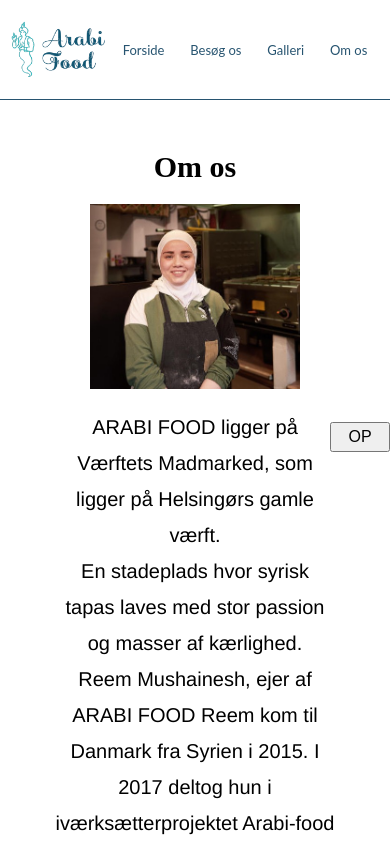
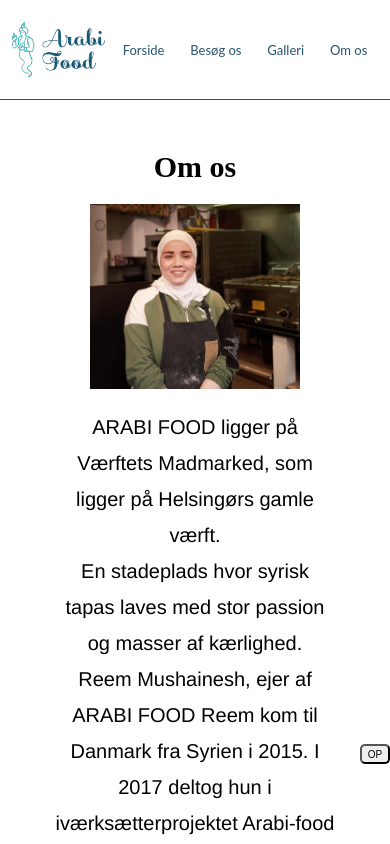
Before and after one commit to rufaidaju/ArabiFoodTapas, a React (Create React App) app: page /about in a window 390 px wide. Shown: the top 844 px of the page. Built offline with nearby package versions, Linux system fonts and the light colour scheme.

Commit message:
css updated

```diff
--- a/src/App.css
+++ b/src/App.css
@@ -63,13 +63,15 @@
 }
 
 .button {
-  width: 60px;
+  width: 50px;
   height: 30px;
   position: fixed;
-  top: 50%;
+  bottom: 50px;
   z-index: 1;
   right: 0;
   font-size: 16px;
+  border-radius: 5px;
+  font-weight: bold;
 }
 
 /* MainPage */
@@ -369,7 +371,7 @@
 
 .gallery-group img {
   margin: 30px;
-  width: calc( 80% / 3);
+  width: calc(80% / 3);
   height: 50vh;
   border-radius: 10px;
   box-shadow: 0 30px 10px -20px #142c3a;
@@ -504,8 +506,8 @@
     padding-top: 20px;
   }
   /* Gallery */
-  .gallery-group img{
-    width:60%;
+  .gallery-group img {
+    width: 60%;
   }
 }
 
@@ -542,7 +544,7 @@
   }
 
   /* Gallery */
-  .gallery-group img{
+  .gallery-group img {
     width: 70%;
   }
 
@@ -570,6 +572,11 @@
   .visitUs p {
     text-align: center;
   }
+  .button {
+    bottom: 70px;
+    font-size: 12px;
+    font-weight: normal;
+  }
 }
 
 @media only screen and (max-width: 576px) {
@@ -596,4 +603,12 @@
   .footer p {
     font-size: 14px;
   }
+
+  .button {
+    width: 30px;
+    height: 20px;
+    bottom: 80px;
+    font-size: 10px;
+    font-weight: normal;
+  }
 }
```
